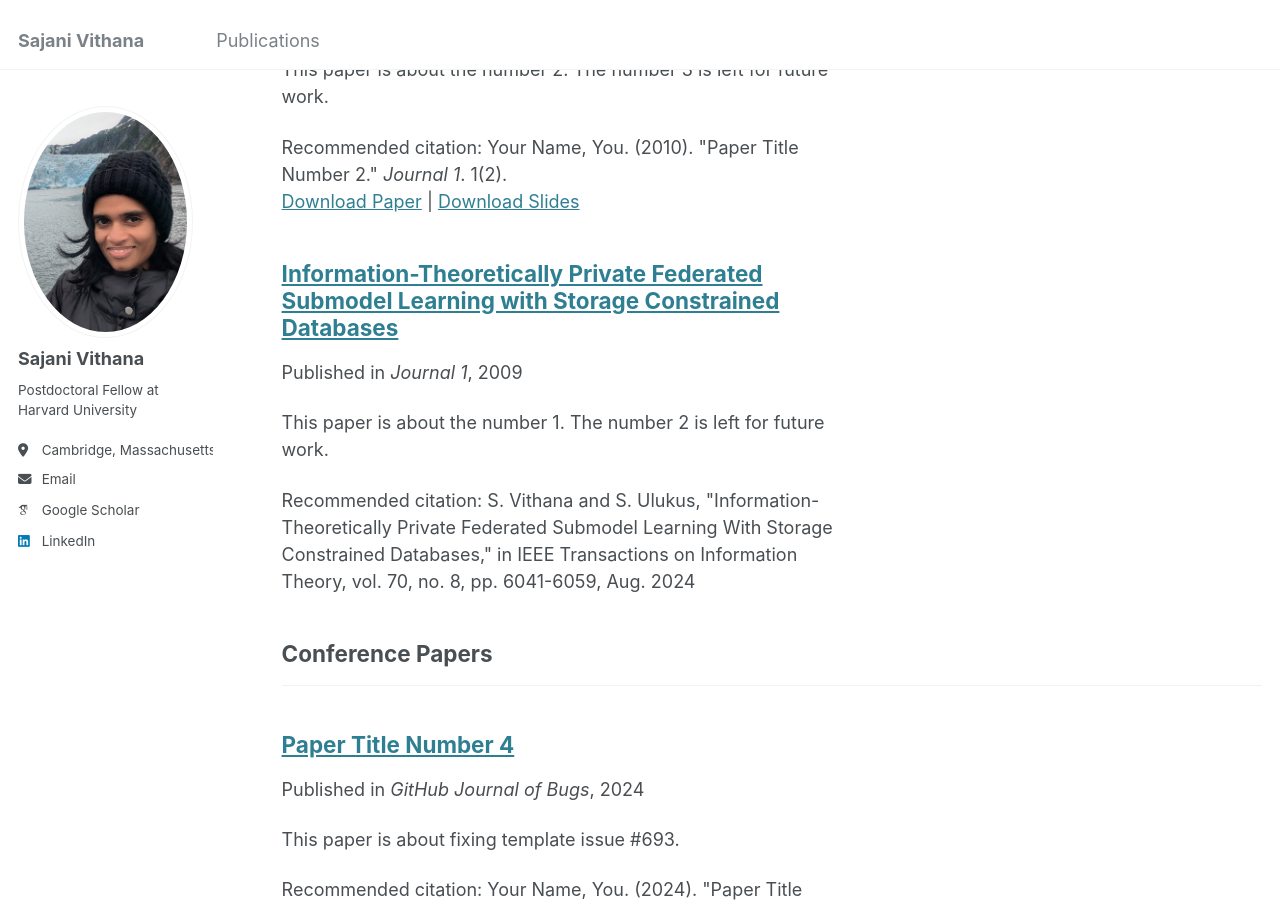
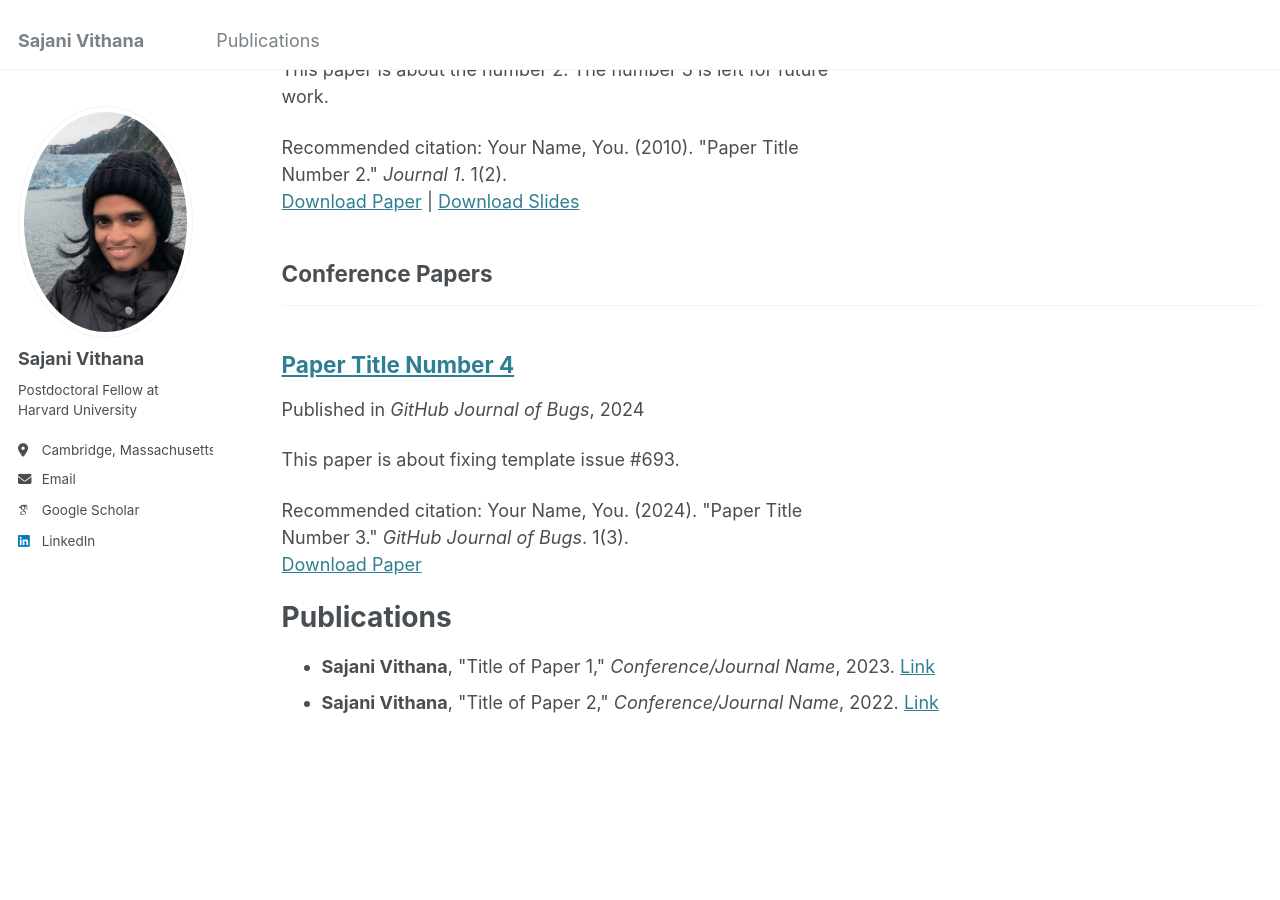
Before and after one commit to sajani-vithana/sajani-vithana.github.io, a Jekyll site: the page built from _pages/publications.html, in a window 1280 px wide and 900 px high, scrolled down 649 px. Built offline with Jekyll 4.4.1, drawn with Linux system fonts in a browser that asks for light colours; some web fonts are replaced; a file with an impossible date is left out.

Commit message:
Update 2009-10-01-paper-title-number-1.md

```diff
--- a/_publications/2009-10-01-paper-title-number-1.md
+++ b/_publications/2009-10-01-paper-title-number-1.md
@@ -3,11 +3,11 @@ title: "Information-Theoretically Private Federated Submodel Learning with Stora
 collection: publications
 category: manuscripts
 permalink: /publication/2009-10-01-paper-title-number-1
-excerpt: 'This paper is about the number 1. The number 2 is left for future work.'
-date: 2009-10-01
-venue: 'Journal 1'
-#slidesurl: 'http://academicpages.github.io/files/slides1.pdf'
-#paperurl: 'http://academicpages.github.io/files/paper1.pdf'
+excerpt: ''
+date:
+venue: ''
+slidesurl: ''
+paperurl: ''
 citation: 'S. Vithana and S. Ulukus, "Information-Theoretically Private Federated Submodel Learning With Storage Constrained Databases," in IEEE Transactions on Information Theory, vol. 70, no. 8, pp. 6041-6059, Aug. 2024'
 ---
 
```
